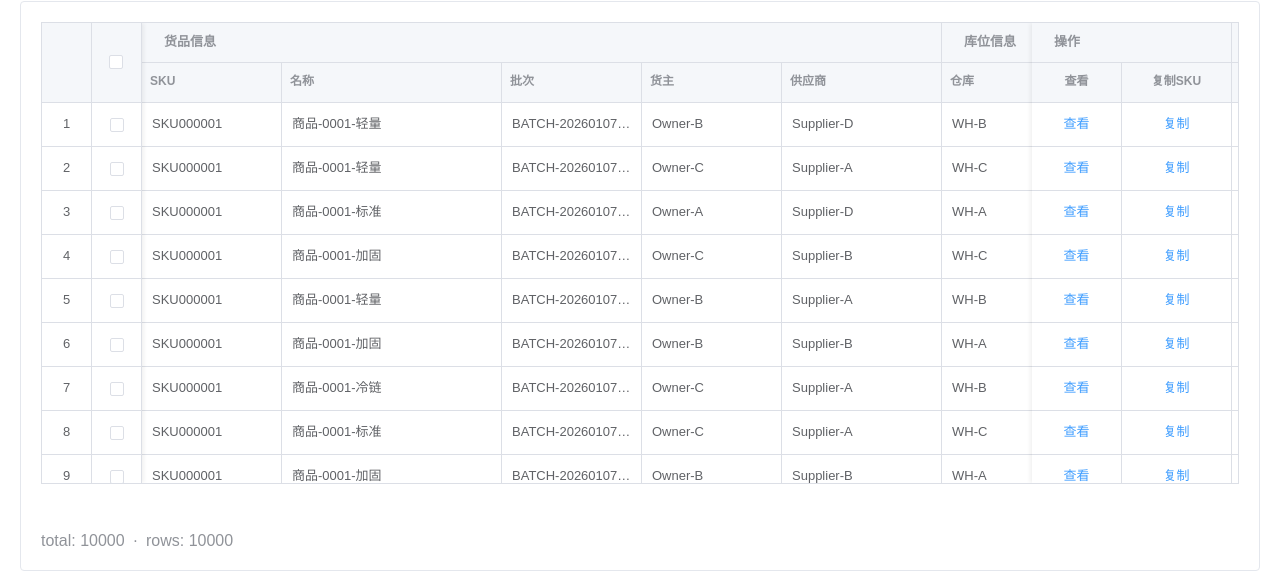
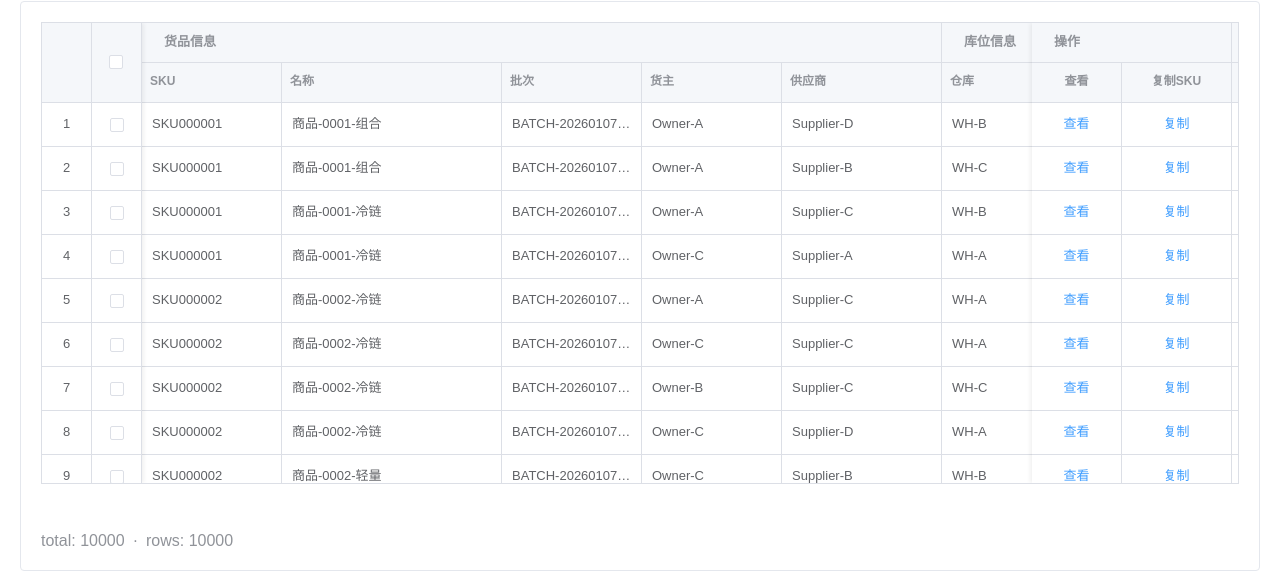
Before and after one commit to parade0393/studu-cli, a Vue app: page /inventory in a window 1280 px wide. Shown: the part 742-1314 px from the top of the page. Built offline with nearby package versions, Linux system fonts and the light colour scheme; the HTML template or start-up script is replaced by a standard one.

Commit message:
feat(mock): ensure inventory merge groups

```diff
--- a/src/mock/datasets.ts
+++ b/src/mock/datasets.ts
@@ -61,11 +61,17 @@ export function getInventoryRows(size: number, seed: number, columnSize: number)
   const rows: InventoryRow[] = []
 
   const skuCount = 1000
-  for (let i = 0; i < size; i++) {
+  const groupCount = Math.max(1, Math.floor(size / 3))
+  const groups = Array.from({ length: groupCount }, () => {
     const skuIndex = randInt(rng, 1, skuCount)
     const sku = `SKU${pad(skuIndex, 6)}`
     const skuName = `商品-${pad(skuIndex, 4)}-${pickOne(rng, ['标准', '加固', '轻量', '组合', '冷链'])}`
     const batch = `BATCH-${toIso(new Date()).slice(0, 10).replace(/-/g, '')}-${pad(randInt(rng, 1, 5), 2)}`
+    return { sku, skuName, batch }
+  })
+
+  function pushRow(group: { sku: string; skuName: string; batch: string }) {
+    const i = rows.length
     const warehouse = pickOne(rng, warehouses)
     const zone = pickOne(rng, zones)
     const bin = `B${pad(randInt(rng, 1, 80), 4)}`
@@ -89,9 +95,9 @@ export function getInventoryRows(size: number, seed: number, columnSize: number)
       warehouse,
       zone,
       bin,
-      sku,
-      skuName,
-      batch,
+      sku: group.sku,
+      skuName: group.skuName,
+      batch: group.batch,
       owner: pickOne(rng, owners),
       supplier: pickOne(rng, suppliers),
       qualityStatus,
@@ -126,6 +132,18 @@ export function getInventoryRows(size: number, seed: number, columnSize: number)
     }
 
     rows.push(row)
+  }
+
+  for (const group of groups) {
+    const groupSize = randInt(rng, 2, 5)
+    for (let k = 0; k < groupSize && rows.length < size; k++) {
+      pushRow(group)
+    }
+    if (rows.length >= size) break
+  }
+
+  while (rows.length < size) {
+    pushRow(pickOne(rng, groups))
   }
 
   rows.sort((a, b) => (a.sku + a.batch).localeCompare(b.sku + b.batch))
```
